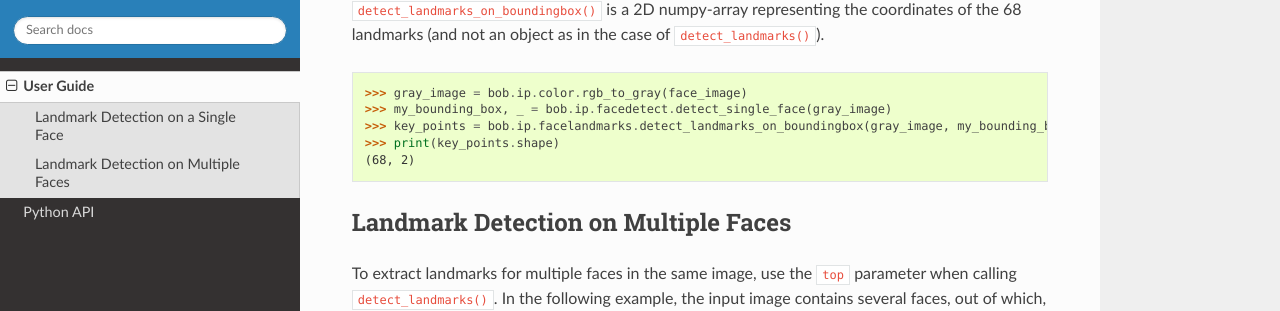
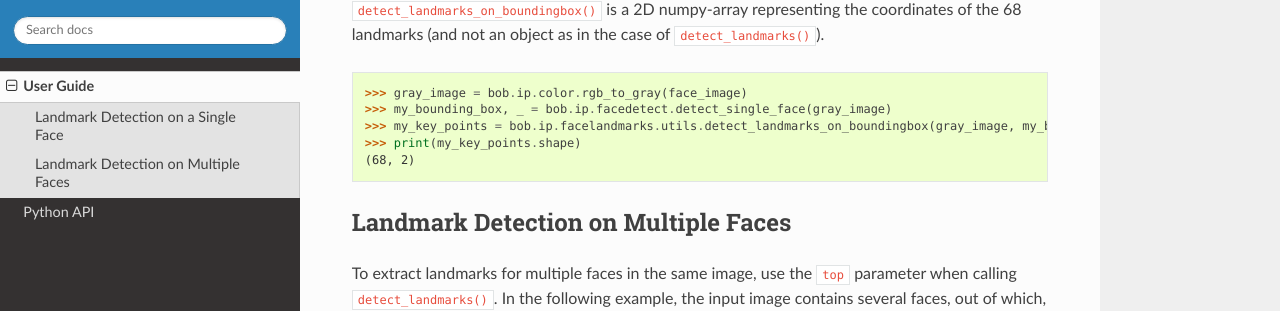
Before and after one commit to bioidiap/bob.ip.facelandmarks, a Sphinx documentation site: the page built from doc/guide.rst, in a window 1280 px wide and 900 px high, scrolled down 2098 px. Shown: the part 158-469 px from the top of the window. Built offline with Sphinx 7.4.7 and the Read the Docs theme 2.0.0, drawn with Linux system fonts in a browser that asks for light colours; formulas are drawn with MathJax 3; the version number could not be read and is left out.

Commit message:
bug fixes for doctest

```diff
--- a/doc/guide.rst
+++ b/doc/guide.rst
@@ -11,6 +11,7 @@
    import bob.ip.color
    import bob.ip.facedetect
    import bob.ip.facelandmarks
+   import bob.ip.facelandmarks.utils
 
    import pkg_resources
    #lena_file = '/idiap/user/sbhatta/work/git/bob.ip.facelandmarks/data/lena.jpg'
@@ -113,8 +114,8 @@ Note that the return-value of ``detect_landmarks_on_boundingbox()`` is a 2D nump
 
    >>> gray_image = bob.ip.color.rgb_to_gray(face_image)
    >>> my_bounding_box, _ = bob.ip.facedetect.detect_single_face(gray_image)
-   >>> key_points = bob.ip.facelandmarks.detect_landmarks_on_boundingbox(gray_image, my_bounding_box)
-   >>> print(key_points.shape)
+   >>> my_key_points = bob.ip.facelandmarks.utils.detect_landmarks_on_boundingbox(gray_image, my_bounding_box)
+   >>> print(my_key_points.shape)
    (68, 2)
 
 
```
